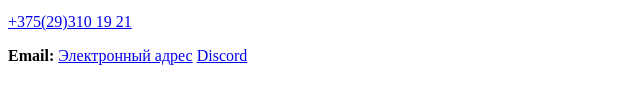
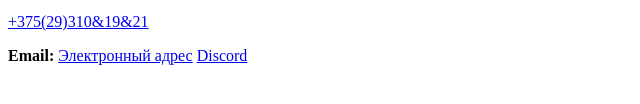
Before and after one commit to olga25111983/rsschool-cv, a plain HTML site: page index.html in a window 1280 px wide. Shown: the part 688-792 px from the top of the page, 0-640 px from the left. Drawn offline with Linux system fonts and the light colour scheme; files that its build step writes are made by us from their sources.

Commit message:
docs: file index upgrade
docs: file index upgrade

```diff
--- a/index.html
+++ b/index.html
@@ -36,7 +36,7 @@
     <div class="CONTACTS">
         <p>
     <a href="tel:375293101921">
-        +375(29)310&nbsp19&nbsp21
+        +375(29)310&amp;19&amp;21
     </a>
     </p>
     <p>
```
